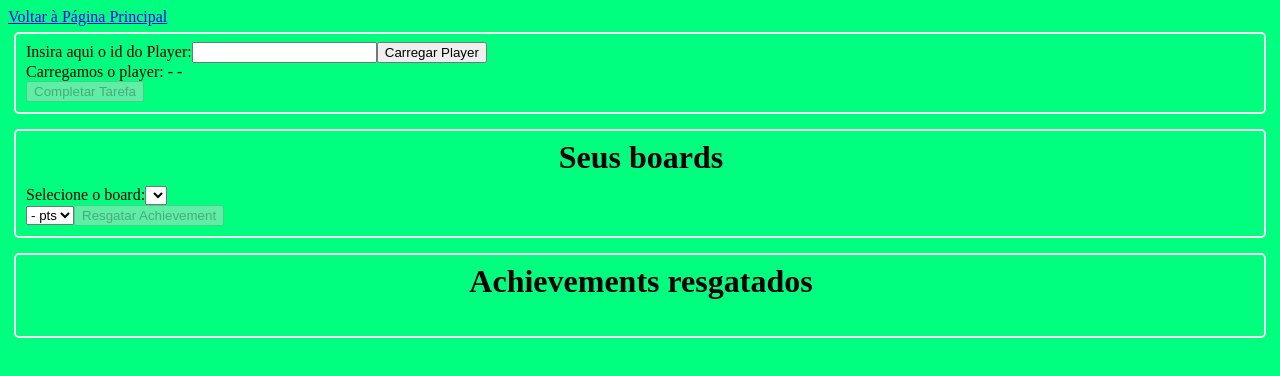
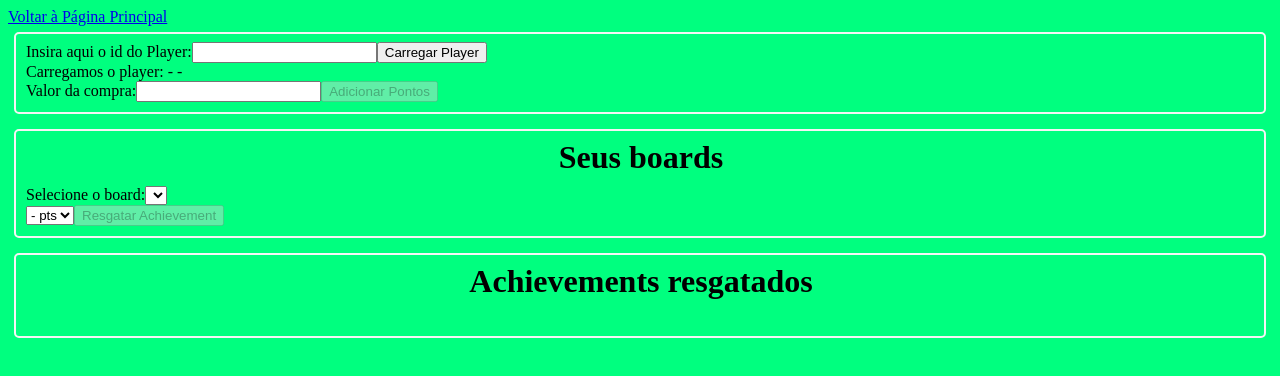
Before and after one commit to lfsmariz/saude-checker-ui, a React (Create React App) app: page /player in a window 1280 px wide. Shown: the top 376 px of the page. Built offline with nearby package versions, Linux system fonts and the light colour scheme.

Commit message:
Adds field to price value in PlayerPage

```diff
--- a/src/config/axiosConfig.js
+++ b/src/config/axiosConfig.js
@@ -2,7 +2,7 @@ import axios from "axios";
 
 
 const instance = axios.create({
-  baseURL: 'https://saudechecker.herokuapp.com'
+  baseURL: 'https://snackbarchecker.herokuapp.com'
 })
 
 export default instance;
--- a/src/pages/PlayerPage.js
+++ b/src/pages/PlayerPage.js
@@ -22,6 +22,7 @@ const PlayerPage = () => {
   const [params, setParams] = useState(initStateParams)
   const [player, setPlayer] = useState(initStatePlayer)
   const [lastAchievment, setLastAchievment] = useState("")
+  const [price, setPrice] = useState("")
 
   const searchId = () => {
     instance.get(`/player/${params.id}`)
@@ -36,6 +37,10 @@ const PlayerPage = () => {
     const newValue = {...params}
     newValue[name] = value
     setParams(newValue)
+  }
+
+  const handlePrice = (event) => {
+    setPrice(event.target.value)
   }
 
   const redeemAchievement = () => {
@@ -58,8 +63,8 @@ const PlayerPage = () => {
     return false
   }
 
-  const completeTask = () => {
-    instance.post(`/player/complete_task/?id_player=${player.id}`)
+  const completeTask = (price) => {
+    instance.post(`/player/complete_task?id_player=${player.id}&value=${price}`)
     .then((res) => setPlayer(res.data))
   }
 
@@ -80,7 +85,11 @@ const PlayerPage = () => {
           Carregamos o player: {player.id} - {player.name} - {player.points}
         </div>
         <div>
-          <button onClick={completeTask} disabled = {player.id === ''}>Completar Tarefa</button>
+          <label htmlFor="input-price">
+            Valor da compra:
+          <input type= "text" id = "input-price" name="price" onChange={handlePrice}/>
+          <button onClick={() => completeTask(price)} disabled = {player.id === ''}>Adicionar Pontos</button>
+          </label>
         </div>
       </div>
 
```
